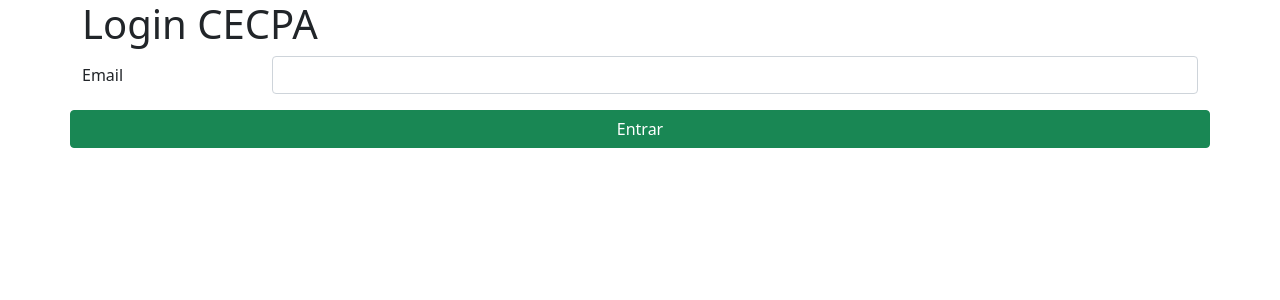
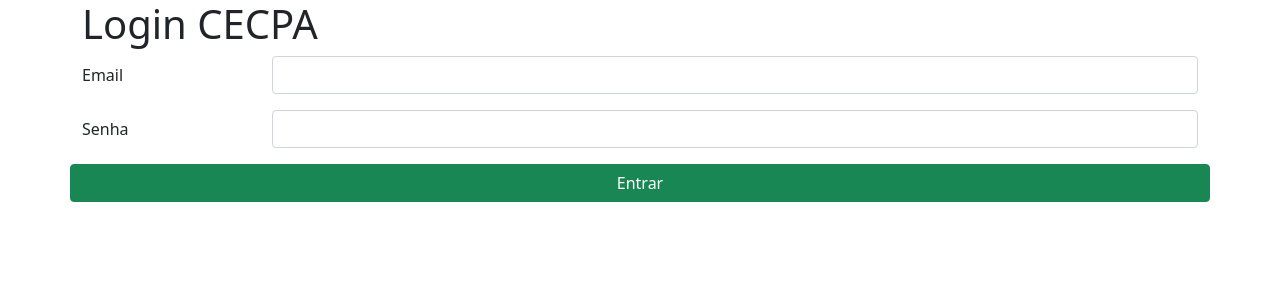
Before and after one commit to FelipeRfariasDev/cecpa, a PHP site: page /cecpa/ in a window 1280 px wide. Shown: the top 300 px of the page. Run offline with PHP 8.4, Linux system fonts and the light colour scheme.

Commit message:
Revert "alteração na index.php"
This reverts commit b5aa46a739c38e42f1bddba0cfc840be2c169c7b.

```diff
--- a/index.php
+++ b/index.php
@@ -15,7 +15,12 @@
                 <input type="email" class="form-control" name="email">
                 </div>
             </div>
-
+            <div class="mb-3 row">
+                <label class="col-sm-2 col-form-label">Senha</label>
+                <div class="col-sm-10">
+                <input type="password" class="form-control" name="senha">
+                </div>
+            </div>
 
             <div class="mb-3 row">
                 <button type="submit" class="btn btn-success">Entrar</button>
```
